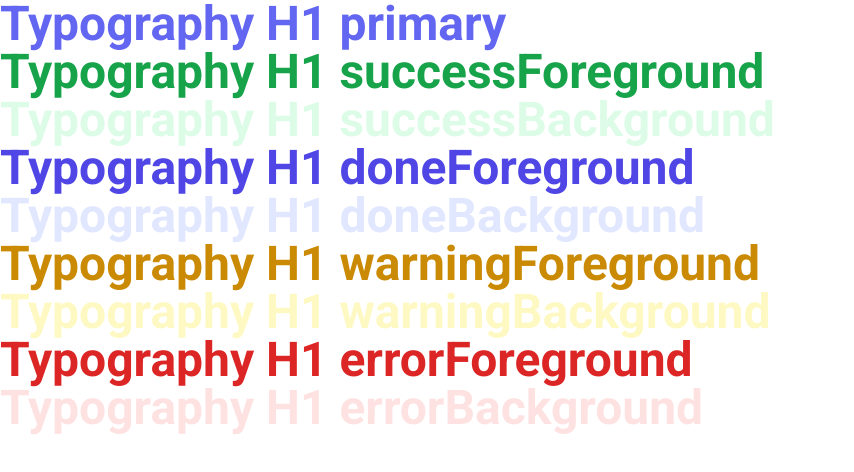
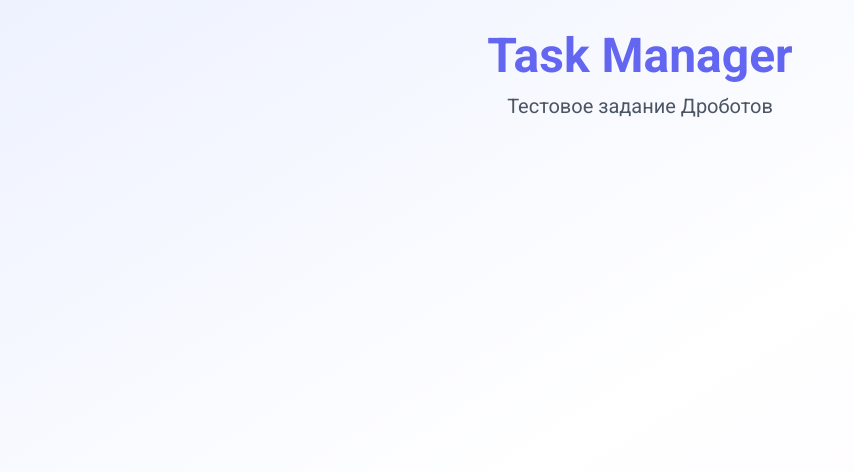
Before and after one commit to AlexDrobotov94/drobotov-sias-group-test-project, a React (Vite) app: page / in a window 1280 px wide. Shown: the top 472 px of the page, without its empty margins (0-854 px from the left). Built offline with nearby package versions, Linux system fonts and the light colour scheme.

Commit message:
style: added layout

```diff
--- a/index.html
+++ b/index.html
@@ -1,5 +1,5 @@
 <!DOCTYPE html>
-<html lang="en">
+<html lang="ru">
   <head>
     <meta charset="UTF-8" />
     <link rel="icon" type="image/svg+xml" href="/vite.svg" />
--- a/src/app/App.tsx
+++ b/src/app/App.tsx
@@ -2,6 +2,7 @@ import { ThemeProvider } from "styled-components";
 import { theme } from "../shared/styles/theme";
 import { MainPage } from "../pages/main";
 import { GlobalStyle } from "../shared/styles/global";
+import { RootLayout } from "../shared/layouts/root-layout";
 
 // TODO: prettier styled components
 // TODO: fsd linter
@@ -9,7 +10,9 @@ function App() {
   return (
     <ThemeProvider theme={theme}>
       <GlobalStyle />
-      <MainPage />
+      <RootLayout>
+        <MainPage />
+      </RootLayout>
     </ThemeProvider>
   );
 }
--- a/src/pages/main/ui/main.tsx
+++ b/src/pages/main/ui/main.tsx
@@ -1,39 +1,25 @@
+import styled from "styled-components";
+import { Container } from "../../../shared/components/container";
 import { Typography } from "../../../shared/components/typograpy";
+
 // TODO: добавить алиасы
 export function MainPage() {
   return (
-    <div>
-      <Typography variant="h1" color="primary">
-        Typography H1 primary
-      </Typography>
-
-      <Typography variant="h1" color="successForeground">
-        Typography H1 successForeground
-      </Typography>
-      <Typography variant="h1" color="successBackground">
-        Typography H1 successBackground
-      </Typography>
-
-      <Typography variant="h1" color="doneForeground">
-        Typography H1 doneForeground
-      </Typography>
-      <Typography variant="h1" color="doneBackground">
-        Typography H1 doneBackground
-      </Typography>
-
-      <Typography variant="h1" color="warningForeground">
-        Typography H1 warningForeground
-      </Typography>
-      <Typography variant="h1" color="warningBackground">
-        Typography H1 warningBackground
-      </Typography>
-
-      <Typography variant="h1" color="errorForeground">
-        Typography H1 errorForeground
-      </Typography>
-      <Typography variant="h1" color="errorBackground">
-        Typography H1 errorBackground
-      </Typography>
-    </div>
+    <Container>
+      <HeaderContainer>
+        <Typography variant="h1" color="primary">
+          Task Manager
+        </Typography>
+        <Typography size="large">Тестовое задание Дроботов</Typography>
+      </HeaderContainer>
+    </Container>
   );
 }
+
+const HeaderContainer = styled.div`
+  display: flex;
+  flex-direction: column;
+  align-items: center;
+  margin-top: ${({ theme }) => theme.spacing.xl};
+  gap: ${({ theme }) => theme.spacing.md};
+`;
--- /dev/null
+++ b/src/shared/components/container.tsx
@@ -0,0 +1,7 @@
+import styled from "styled-components";
+
+export const Container = styled.div`
+  max-width: calc(75rem + 2rem); // 1200 px
+  padding-inline: 1rem;
+  width: 100%;
+`;
--- a/src/shared/components/typograpy.tsx
+++ b/src/shared/components/typograpy.tsx
@@ -6,6 +6,7 @@ type Variant = "h1" | "h2" | "h3" | "h4" | "p" | "div";
 interface TypographyProps extends React.HTMLAttributes<HTMLElement> {
   variant?: Variant;
   color?: keyof AppTheme["colors"];
+  size?: keyof AppTheme["fontSizes"];
   children: React.ReactNode;
 }
 
@@ -37,10 +38,15 @@ const variantStyles = {
 };
 
 const StyledTypography = styled.div<TypographyProps>`
-  margin: 0;
+  display: inline-flex;
   color: ${({ color, theme }) =>
     color ? theme.colors[color] : theme.colors.foreground};
   ${({ variant = "div" }) => variantStyles[variant]}
+  ${({ size, theme }) =>
+    size &&
+    css`
+      font-size: ${theme.fontSizes[size]};
+    `}
 `;
 
 export const Typography = ({
--- /dev/null
+++ b/src/shared/layouts/root-layout.tsx
@@ -0,0 +1,12 @@
+import styled from "styled-components";
+
+export function RootLayout({ children }: { children: React.ReactNode }) {
+  return <Root>{children}</Root>;
+}
+
+const Root = styled.main`
+  width: 100vw;
+  height: 100vh;
+  display: flex;
+  justify-content: center;
+`;
--- a/src/shared/styles/global.ts
+++ b/src/shared/styles/global.ts
@@ -131,5 +131,6 @@ border-spacing: 0;
 body {
     font-family: 'Roboto', sans-serif;
     color: ${({ theme }) => theme.colors.foreground};
+    background: linear-gradient(to bottom right, #eef2ff, #ffffff, #faf5ff);
 }
 `;
--- a/src/shared/styles/theme.ts
+++ b/src/shared/styles/theme.ts
@@ -35,7 +35,7 @@ export const theme = {
     small: "12px",
     medium: "14px",
     base: "16px",
-    large: "18px",
+    large: "20px",
     h1: "48px",
     h2: "36px",
     h3: "30px",
```
